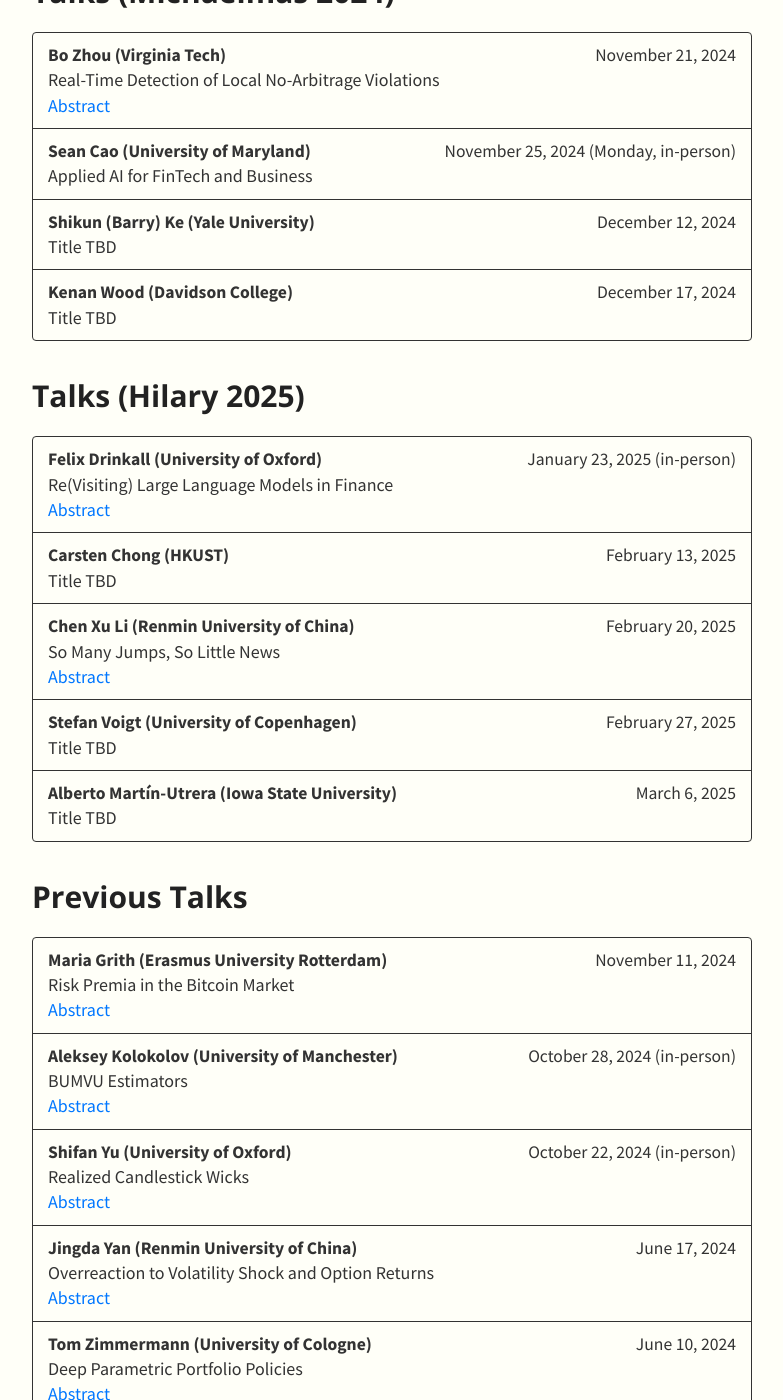
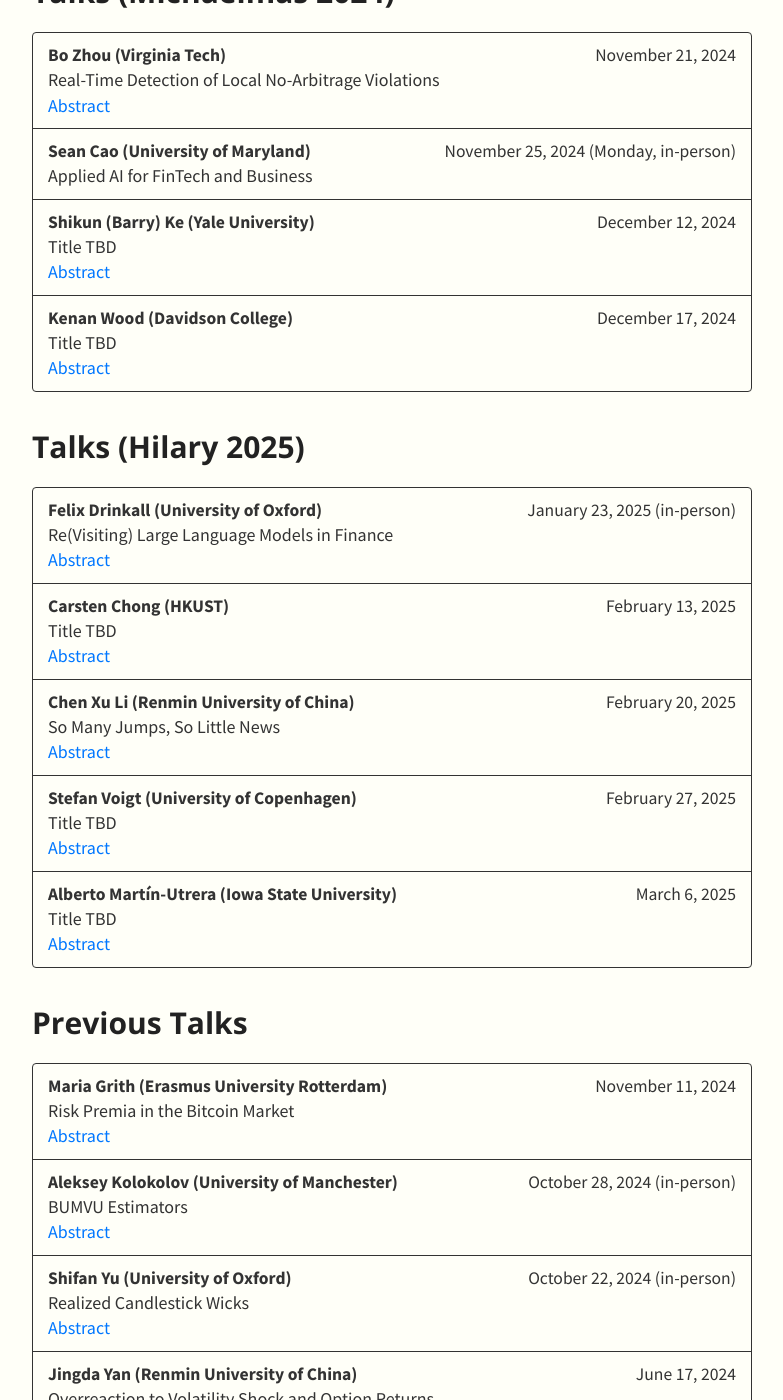
Before and after one commit to SML-Fin/SML-Fin.github.io, a Jekyll site: the page built from index.md, in a window 1280 px wide and 1400 px high, scrolled down 543 px. Shown: the whole window, without its empty margins (248-1031 px from the left). Built offline with Jekyll 4.4.1, drawn with Linux system fonts in a browser that asks for light colours; nearby versions of some CDN libraries; our own code applies the rules of GitHub Pages for plain Markdown files.

Commit message:
Update talks.yml

```diff
--- a/_data/talks.yml
+++ b/_data/talks.yml
@@ -10,9 +10,11 @@
     - speaker: Shikun (Barry) Ke (Yale University)
       date: December 12, 2024
       title: Title TBD
+      abstract: TBD
     - speaker: Kenan Wood (Davidson College)
       date: December 17, 2024
       title: Title TBD
+      abstract: TBD
 
 - type: Talks (Hilary 2025)
   members:
@@ -23,6 +25,7 @@
     - speaker: Carsten Chong (HKUST)
       date: February 13, 2025
       title: Title TBD
+      abstract: TBD
     - speaker: Chen Xu Li (Renmin University of China)
       date: February 20, 2025
       title: So Many Jumps, So Little News
@@ -30,9 +33,11 @@
     - speaker: Stefan Voigt (University of Copenhagen)
       date: February 27, 2025
       title: Title TBD
+      abstract: TBD
     - speaker: Alberto Martín-Utrera (Iowa State University)
       date: March 6, 2025
       title: Title TBD
+      abstract: TBD
 
 - type: Previous Talks
   members:
```
